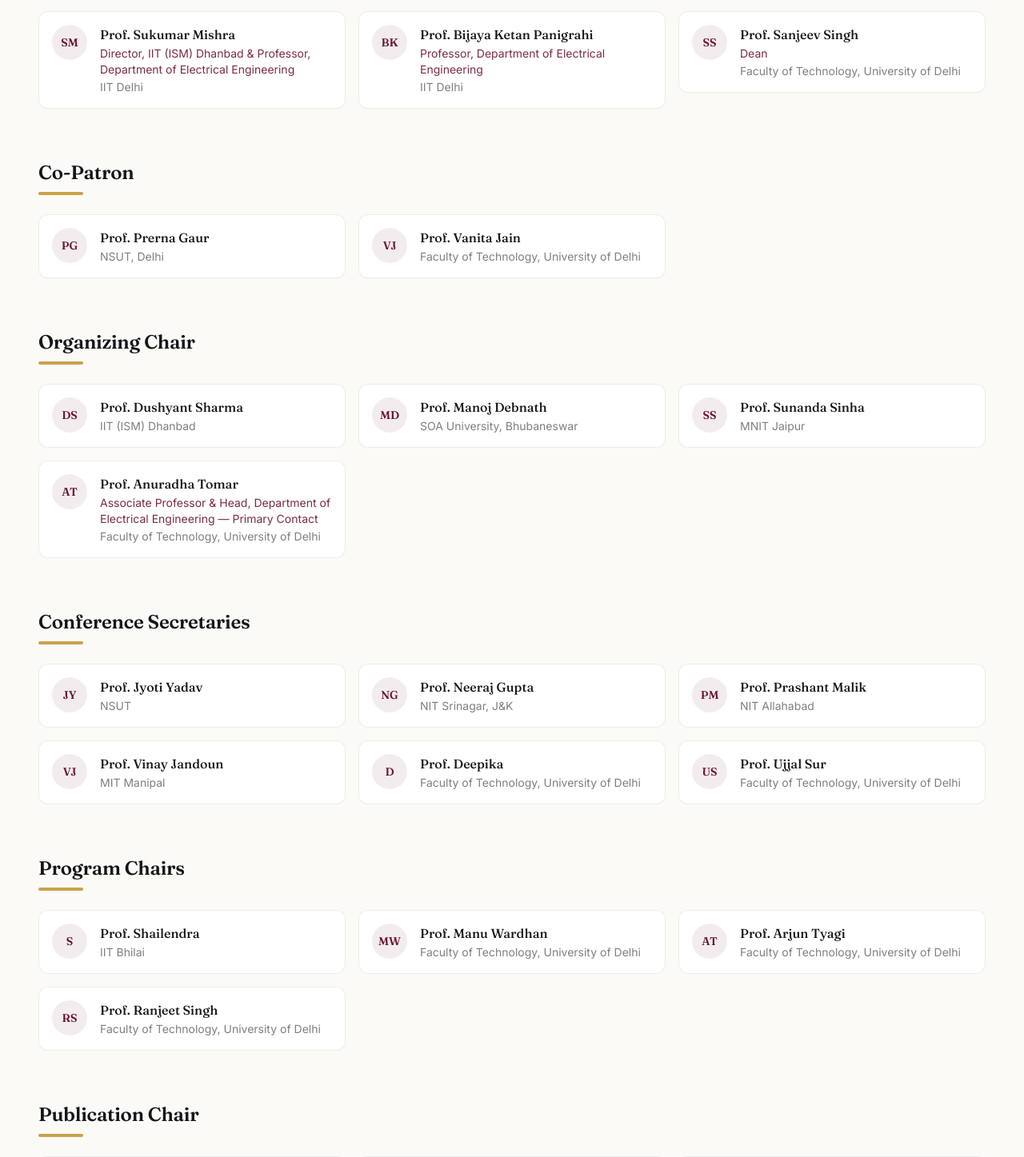
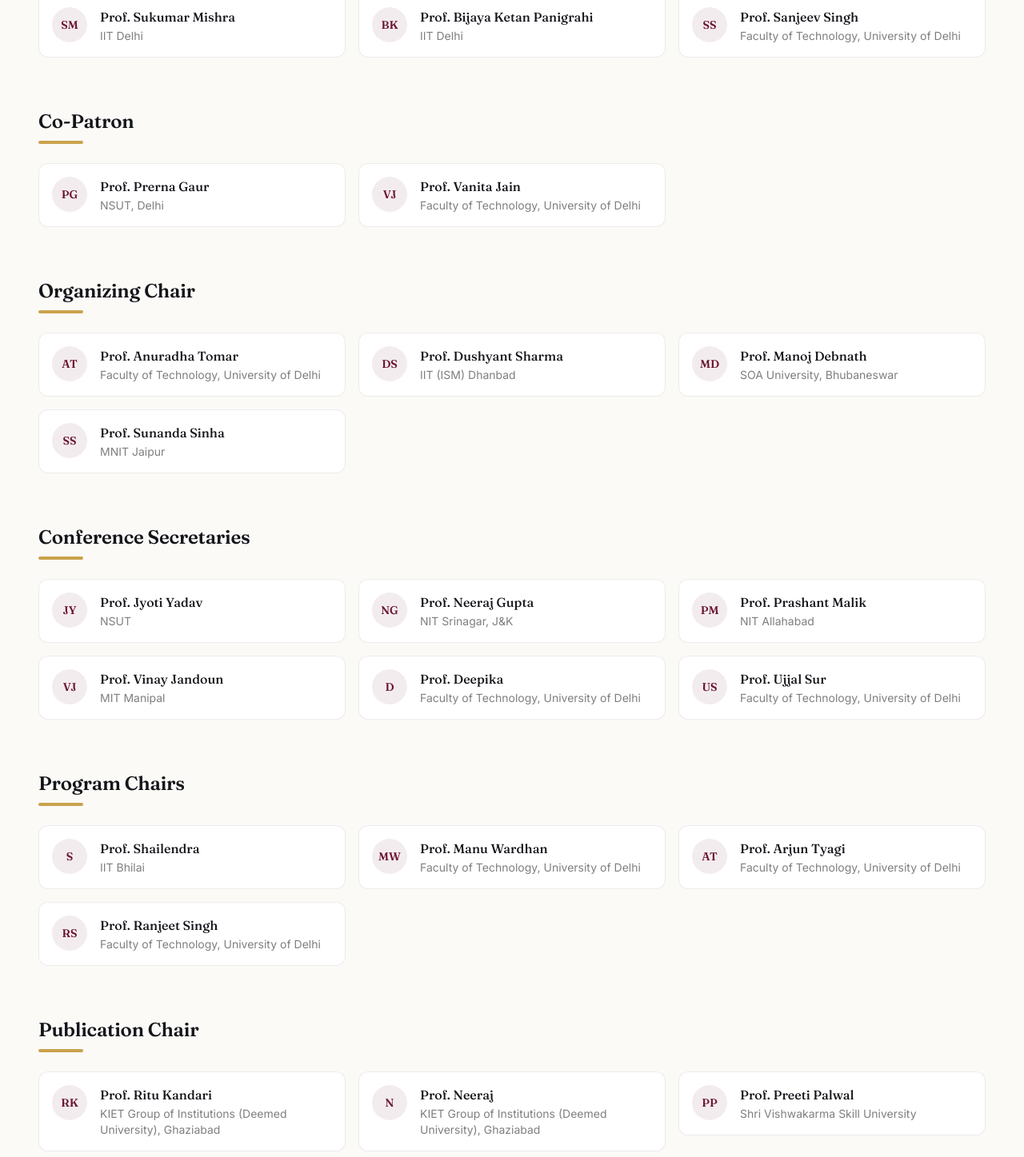
Before and after one commit to Aura2027/Website, a React (Vite) app: page /committee in a window 1280 px wide. Shown: the part 831-2278 px from the top of the page at 80% size. Built offline with nearby package versions, Linux system fonts and the light colour scheme.

Commit message:
Remove positions from committee list and pin Prof. Anuradha Tomar first in Organizing Chair. //NS28

```diff
--- a/src/data/committee.ts
+++ b/src/data/committee.ts
@@ -2,6 +2,7 @@
   name: string;
   role?: string;
   affiliation: string;
+  pinned?: boolean;
 }
 
 export interface CommitteeGroup {
@@ -20,7 +21,6 @@
     members: [
       {
         name: "Prof. Yogesh Singh",
-        role: "Hon'ble Vice Chancellor",
         affiliation: "University of Delhi",
       },
     ],
@@ -31,17 +31,14 @@
     members: [
       {
         name: "Prof. Sanjeev Singh",
-        role: "Dean",
         affiliation: FOT,
       },
       {
         name: "Prof. Sukumar Mishra",
-        role: "Director, IIT (ISM) Dhanbad & Professor, Department of Electrical Engineering",
         affiliation: "IIT Delhi",
       },
       {
         name: "Prof. Bijaya Ketan Panigrahi",
-        role: "Professor, Department of Electrical Engineering",
         affiliation: "IIT Delhi",
       },
     ],
@@ -60,7 +57,7 @@
     members: [
       {
         name: "Prof. Anuradha Tomar",
-        role: "Associate Professor & Head, Department of Electrical Engineering — Primary Contact",
+        pinned: true,
         affiliation: FOT,
       },
       { name: "Prof. Dushyant Sharma", affiliation: "IIT (ISM) Dhanbad" },
@@ -96,7 +93,7 @@
     members: [
       { name: "Prof. Ritu Kandari", affiliation: KIET },
       { name: "Prof. Neeraj", affiliation: KIET },
-      { name: "Prof. Preeti Palwal", role: "Skill Assistant Professor", affiliation: "Shri Vishwakarma Skill University" },
+      { name: "Prof. Preeti Palwal", affiliation: "Shri Vishwakarma Skill University" },
       { name: "Prof. Dipayan Guha", affiliation: "MNNIT Allahabad" },
       { name: "Prof. Ajay Kumar Sahu", affiliation: FOT },
       { name: "Prof. Shubham Gupta", affiliation: FOT },
@@ -194,7 +191,7 @@
 export const internationalAdvisoryBoard: Person[] = [
   { name: "Prof. Mohan Kolhe", affiliation: "University of Agder, Norway" },
   { name: "Prof. Sanjeevikumar Padmanaban", affiliation: "Aarhus University, Denmark" },
-  { name: "Prof. Arkady Zaslavsky", role: "Senior Principal Research Scientist", affiliation: "CSIRO, Australia" },
+  { name: "Prof. Arkady Zaslavsky", affiliation: "CSIRO, Australia" },
   { name: "Prof. Maria Ganzha", affiliation: "Warsaw University of Technology, Poland" },
   { name: "Prof. Harish Sarma Krishnamoorthy", affiliation: "University of Houston, USA" },
   { name: "Prof. Subham Sahoo", affiliation: "Aalborg University, Denmark" },
--- a/src/pages/Committee.tsx
+++ b/src/pages/Committee.tsx
@@ -12,10 +12,11 @@
 
 const FOT_AFFILIATION = "Faculty of Technology, University of Delhi";
 
-// External members first, Faculty of Technology members last; original order kept within each.
+// Pinned members first, then external members, then Faculty of Technology members; original order kept within each.
 const externalFirst = (members: Person[]): Person[] => [
-  ...members.filter((m) => m.affiliation !== FOT_AFFILIATION),
-  ...members.filter((m) => m.affiliation === FOT_AFFILIATION),
+  ...members.filter((m) => m.pinned),
+  ...members.filter((m) => !m.pinned && m.affiliation !== FOT_AFFILIATION),
+  ...members.filter((m) => !m.pinned && m.affiliation === FOT_AFFILIATION),
 ];
 
 export function Committee() {
```
